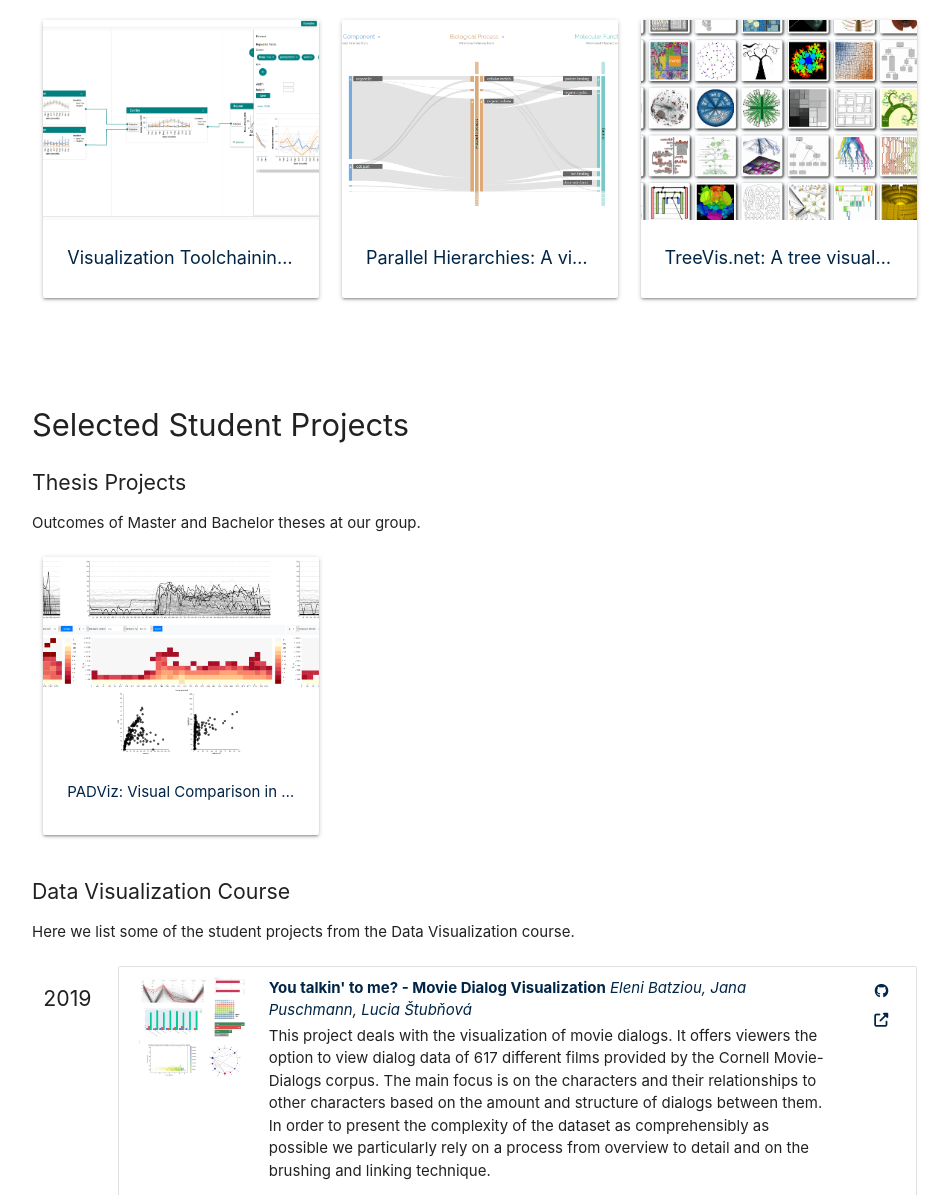
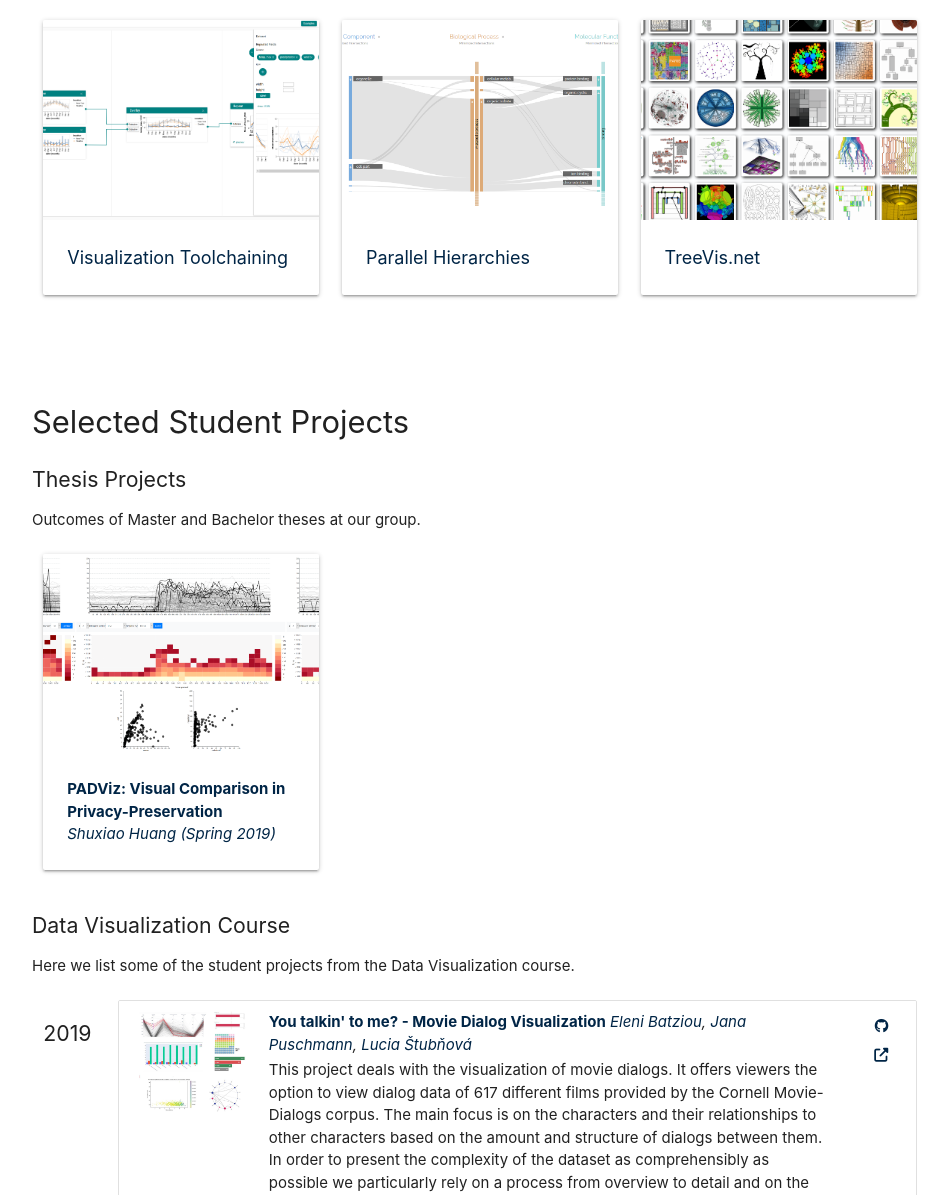
Before and after one commit to vis-au/vis-au.github.io, a PHP site: page / in a window 1280 px wide. Shown: the part 964-2159 px from the top of the page, without its empty margins (160-1110 px from the left). Run offline with PHP 8.4, Linux system fonts and the light colour scheme; some libraries are stand-ins or nearby versions.

Commit message:
add author to student thesis projects

```diff
--- a/css/style.css
+++ b/css/style.css
@@ -64,15 +64,15 @@ h3 {
   right: 45px;
 }
 
+.card {
+  transition: box-shadow 0.15s ease-in-out;
+}
+.card:hover {
+  box-shadow: 0px 0px 10px rgba(0,0,0,0.4);
+}
 .card-image img {
   height: 200px;
   object-fit: cover;
-}
-.card-content p {
-  height: 2rem;
-  text-overflow: ellipsis;
-  white-space: nowrap;
-  overflow: hidden;
 }
 
 a {
@@ -103,6 +103,13 @@ pre.bibtex {
 .overlay {
   position: absolute;
   z-index: 1000;
+}
+
+.student-thesis .title {
+  font-weight: bold;
+}
+.student-thesis .metadata {
+  font-style: italic;
 }
 
 .student-project {
--- a/index.html
+++ b/index.html
@@ -164,7 +164,7 @@
                 <img src="./img/revis_screenshot.png" alt="Screenshot of ReVis visualization tool" />
               </div>
               <div class="card-content">
-                <p title="Visualization Toolchaining with Vega-Lite">Visualization Toolchaining with Vega-Lite</p>
+                <p title="Visualization Toolchaining with Vega-Lite">Visualization Toolchaining</p>
               </div>
             </div>
           </a>
@@ -176,7 +176,7 @@
                 <img src="./img/parallel-hierarchies.PNG" alt="Screenshot of ParallelHierarchies visualization" />
               </div>
               <div class="card-content">
-                <p title="Parallel Hierarchies: A visualization for cross-tabulating hierarchical aggregates">Parallel Hierarchies: A visualization for cross-tabulating hierarchical aggregates</p>
+                <p title="Parallel Hierarchies: A visualization for cross-tabulating hierarchical aggregates">Parallel Hierarchies</p>
               </div>
             </div>
           </a>
@@ -188,7 +188,7 @@
                 <img src="./img/treevis.PNG" alt="Screenshot of TreeVis" />
               </div>
               <div class="card-content">
-                <p title="TreeVis.net: A tree visualization reference">TreeVis.net: A tree visualization reference</p>
+                <p title="TreeVis.net: A tree visualization reference">TreeVis.net</p>
               </div>
             </div>
           </a>
@@ -245,14 +245,20 @@
       <h3>Thesis Projects</h3>
       <p>Outcomes of Master and Bachelor theses at our group.</p>
       <div class="row">
-        <div class="col s6 m4">
+        <div class="col s6 m4 student-thesis">
           <a href="https://github.com/vis-au/PADViz" target="_blank" rel="noopener noreferrer">
             <div class="card">
               <div class="card-image">
                 <img src="./img/padvis_screenshot.png" alt="screenshot of the PADViz visualization system" />
               </div>
               <div class="card-content">
-                <p>PADViz: Visual Comparison in Privacy-Preservation</p>
+                <p class="title">
+                  PADViz: Visual Comparison in Privacy-Preservation
+                </p>
+                <p class="metadata">
+                  <span class="author">Shuxiao Huang</span>
+                  <span class="semester">(Spring 2019)</span>
+                </p>
               </div>
             </div>
           </a>
```
